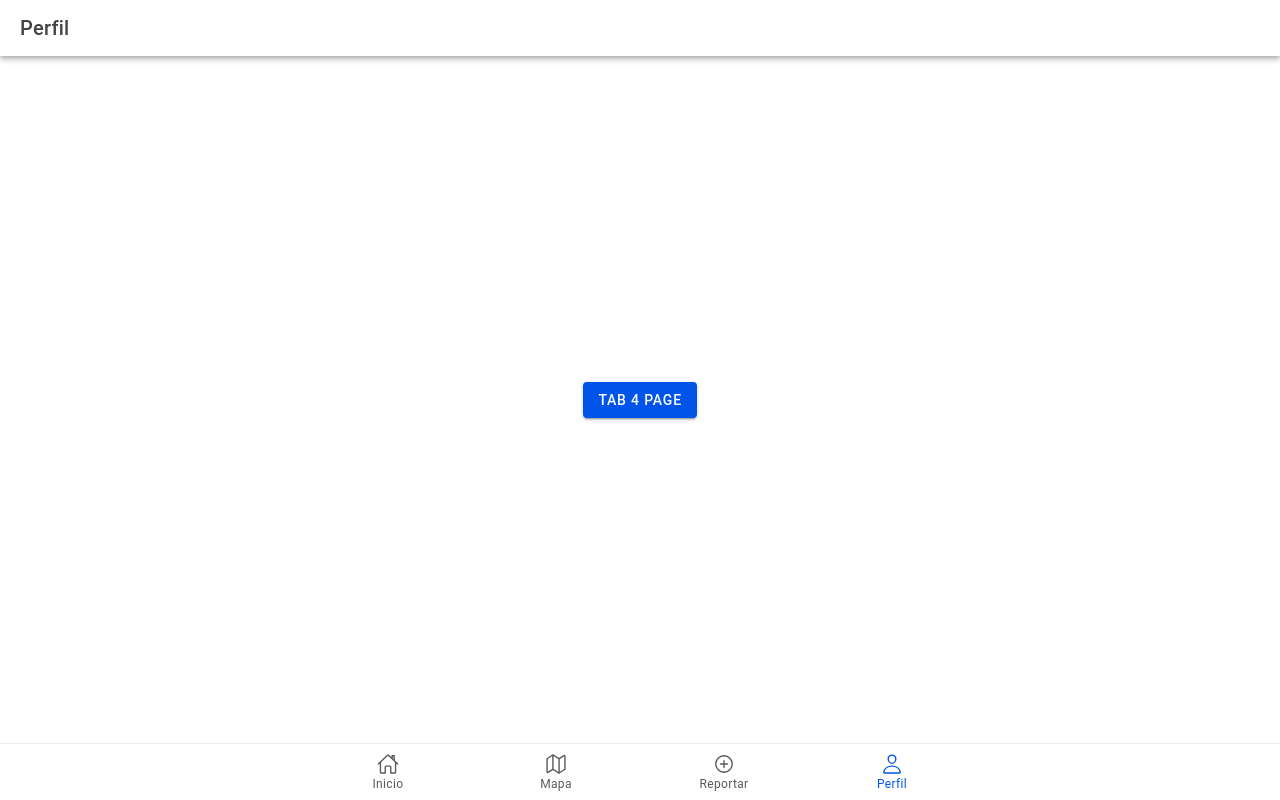
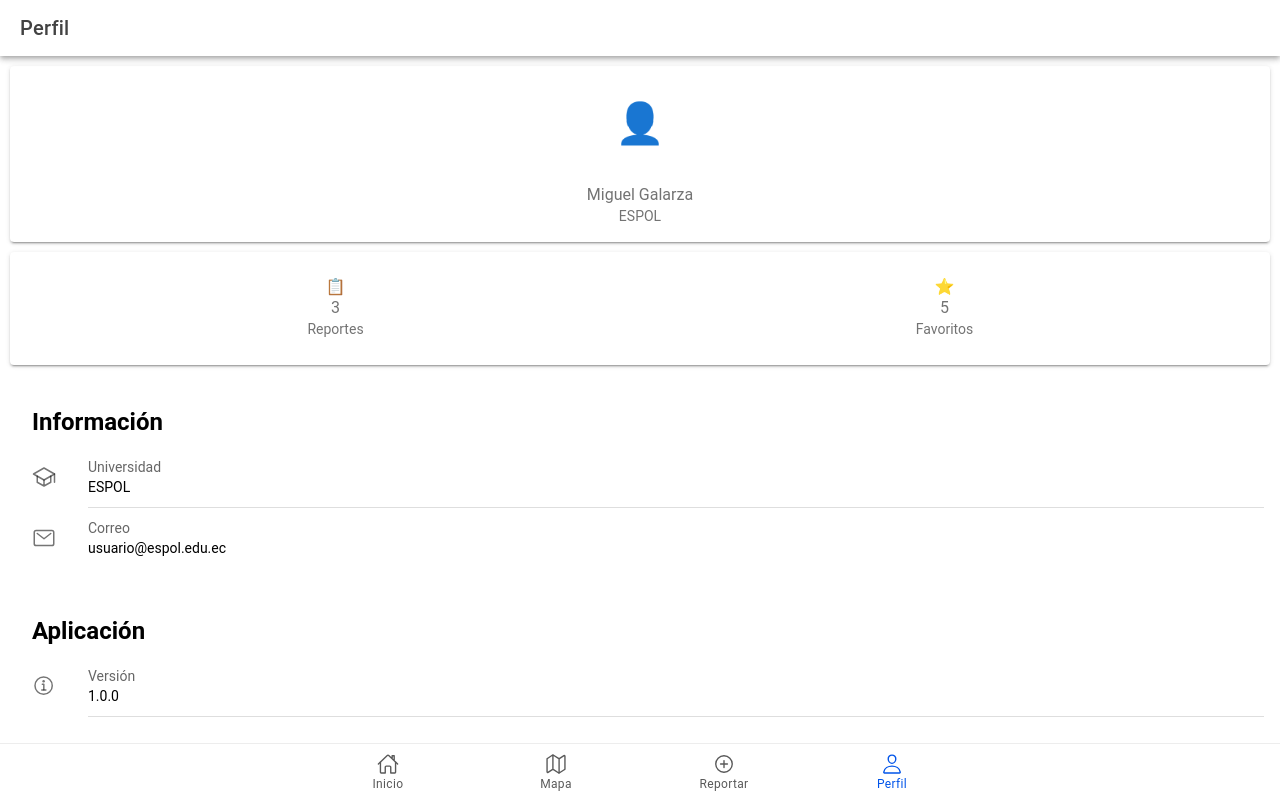
Before and after one commit to MAGSelPad/mobile, a React (Vite) app: page /profile in a window 1280 px wide. Built offline with nearby package versions, Linux system fonts and the light colour scheme.

Commit message:
feat: Add profile components including AppInfo, ProfileHeader, ProfileInfo, and ProfileStats

```diff
--- /dev/null
+++ b/src/components/profile/AppInfo.tsx
@@ -0,0 +1,33 @@
+import { IonItem, IonLabel, IonList, IonText, } from "@ionic/react";
+
+import { informationCircleOutline, } from "ionicons/icons";
+
+import { IonIcon } from "@ionic/react";
+
+interface Props {
+    version: string;
+}
+
+const AppInfo = ({ version }: Props) => {
+    return (
+        <IonList inset>
+
+            <IonText>
+                <h2 style={{ marginLeft: 16, fontWeight: "bold", }}>
+                    Aplicación
+                </h2>
+            </IonText>
+
+            <IonItem>
+                <IonIcon icon={informationCircleOutline} slot="start" />
+                <IonLabel>
+                    <p>Versión</p>
+                    <h3>{version}</h3>
+                </IonLabel>
+            </IonItem>
+
+        </IonList>
+    );
+};
+
+export default AppInfo;
--- /dev/null
+++ b/src/components/profile/ProfileHeader.tsx
@@ -0,0 +1,41 @@
+import { IonAvatar, IonCard, IonCardContent, IonText, } from "@ionic/react";
+
+interface Props {
+    name: string;
+    university: string;
+    image?: string;
+}
+
+const ProfileHeader = ({ name, university, image, }: Props) => {
+    return (
+        <IonCard>
+            <IonCardContent className="ion-text-center">
+                <IonAvatar style={{
+                    width: "90px",
+                    height: "90px",
+                    margin: "0 auto 16px",
+                }}
+                >
+                    {image ? (<img src={image} alt={name} />) : (
+                        <div
+                            style={{
+                                width: "100%", height: "100%",
+                                display: "flex", alignItems: "center",
+                                justifyContent: "center", fontSize: "40px",
+                            }}
+                        >
+                            👤
+                        </div>
+                    )}
+                </IonAvatar>
+
+                <IonText>
+                    <h2>{name}</h2>
+                    <p>{university}</p>
+                </IonText>
+            </IonCardContent>
+        </IonCard>
+    );
+};
+
+export default ProfileHeader;
--- /dev/null
+++ b/src/components/profile/ProfileInfo.tsx
@@ -0,0 +1,43 @@
+import { IonItem, IonLabel, IonList, IonText, } from "@ionic/react";
+
+import { schoolOutline, mailOutline, } from "ionicons/icons";
+
+import { IonIcon } from "@ionic/react";
+
+interface Props {
+    university: string;
+    email: string;
+}
+
+const ProfileInfo = ({ university, email, }: Props) => {
+    return (
+        <IonList inset>
+
+            <IonText>
+                <h2 style={{ marginLeft: 16, fontWeight: "bold", }}>
+                    Información
+                </h2>
+            </IonText>
+
+            <IonItem>
+                <IonIcon icon={schoolOutline} slot="start" />
+
+                <IonLabel>
+                    <p>Universidad</p>
+                    <h3>{university}</h3>
+                </IonLabel>
+            </IonItem>
+
+            <IonItem>
+                <IonIcon icon={mailOutline} slot="start" />
+                <IonLabel>
+                    <p>Correo</p>
+                    <h3>{email}</h3>
+                </IonLabel>
+            </IonItem>
+
+        </IonList>
+    );
+};
+
+export default ProfileInfo;
--- /dev/null
+++ b/src/components/profile/ProfileStats.tsx
@@ -0,0 +1,39 @@
+import { IonCard, IonCardContent, IonCol, IonGrid, IonRow, } from "@ionic/react";
+
+interface Props {
+    reports: number;
+    favorites: number;
+}
+
+const ProfileStats = ({
+    reports,
+    favorites,
+}: Props) => {
+    return (
+        <IonCard>
+            <IonCardContent>
+
+                <IonGrid>
+                    <IonRow>
+
+                        <IonCol size="6" className="ion-text-center">
+                            <h2>📋</h2>
+                            <h2>{reports}</h2>
+                            <p>Reportes</p>
+                        </IonCol>
+
+                        <IonCol size="6" className="ion-text-center">
+                            <h2>⭐</h2>
+                            <h2>{favorites}</h2>
+                            <p>Favoritos</p>
+                        </IonCol>
+
+                    </IonRow>
+                </IonGrid>
+
+            </IonCardContent>
+        </IonCard>
+    );
+};
+
+export default ProfileStats;
--- a/src/pages/Home.tsx
+++ b/src/pages/Home.tsx
@@ -28,7 +28,7 @@ const Home: React.FC = () => {
         <QuickActions />
         <SectionTitle title="Lugares cercanos" />
         <NearbyPlaces />
-        <ExploreContainer name="Tab 1 page" />
+        {/*<ExploreContainer name="Tab 1 page" />*/}
       </IonContent>
     </IonPage>
   );
--- a/src/pages/Profile.tsx
+++ b/src/pages/Profile.tsx
@@ -1,20 +1,55 @@
-import { IonContent, IonHeader, IonPage, IonTitle, IonToolbar } from '@ionic/react';
-import ExploreContainer from '../components/ExploreContainer';
-import { IonAlert, IonButton } from '@ionic/react';
-import PageHeader from '../components/common/PageHeader';
+import { IonContent, IonPage, } from "@ionic/react";
 
-const Profile: React.FC = () => {
+import PageHeader from "../components/common/PageHeader";
+
+import ProfileHeader from "../components/profile/ProfileHeader";
+import ProfileStats from "../components/profile/ProfileStats";
+import ProfileInfo from "../components/profile/ProfileInfo";
+import AppInfo from "../components/profile/AppInfo";
+
+const Profile = () => {
+
+  const user = {
+    name: "Miguel Galarza",
+    university: "ESPOL",
+    email: "usuario@espol.edu.ec",
+    image: undefined,
+  };
+
+  const statistics = {
+    reports: 3,
+    favorites: 5,
+  };
+
   return (
     <IonPage>
+
       <PageHeader title="Perfil" />
+
       <IonContent fullscreen>
-        <IonHeader collapse="condense">
-          <IonToolbar>
-            <IonTitle size="large">Tab 4</IonTitle>
-          </IonToolbar>
-        </IonHeader>
-        <ExploreContainer name="Tab 4 page" />
+
+        <ProfileHeader
+          name={user.name}
+          university={user.university}
+          image={user.image}
+        />
+
+        <ProfileStats
+          reports={statistics.reports}
+          favorites={statistics.favorites}
+        />
+
+        <ProfileInfo
+          university={user.university}
+          email={user.email}
+        />
+
+        <AppInfo
+          version="1.0.0"
+        />
+
       </IonContent>
+
     </IonPage>
   );
 };
```
